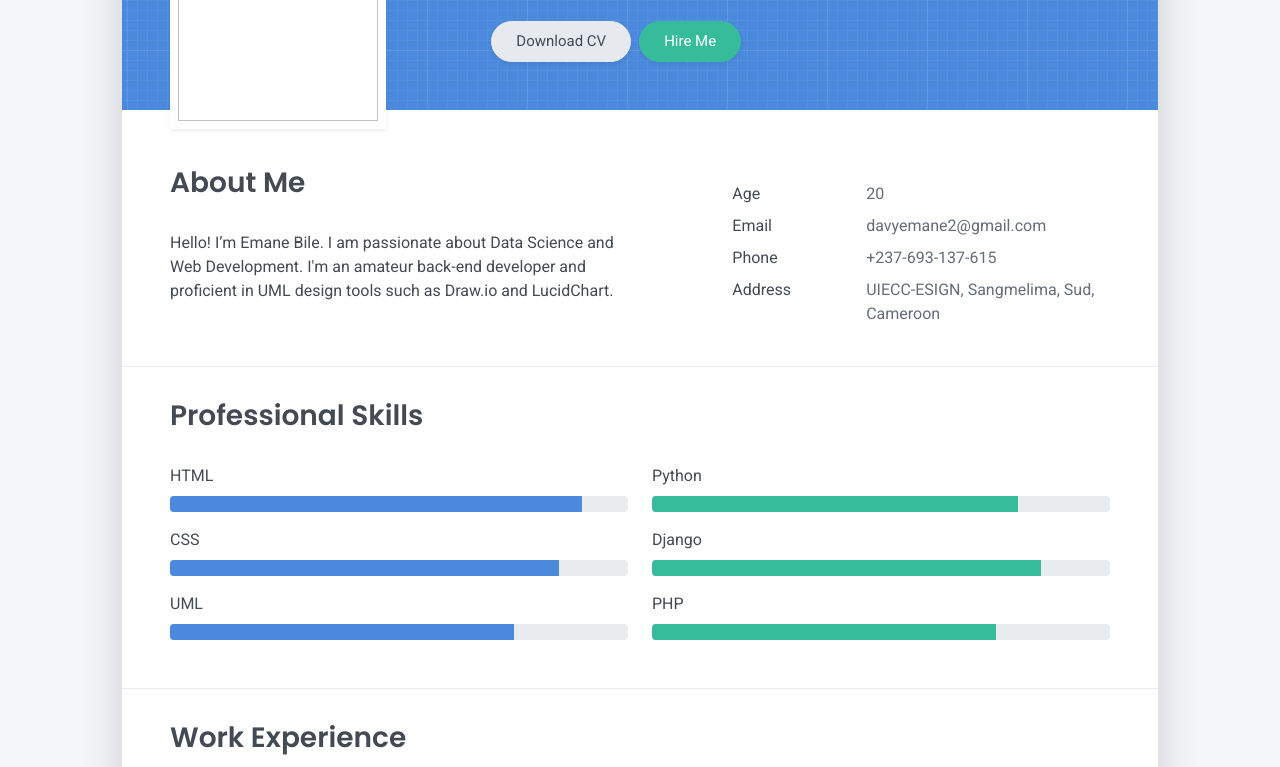
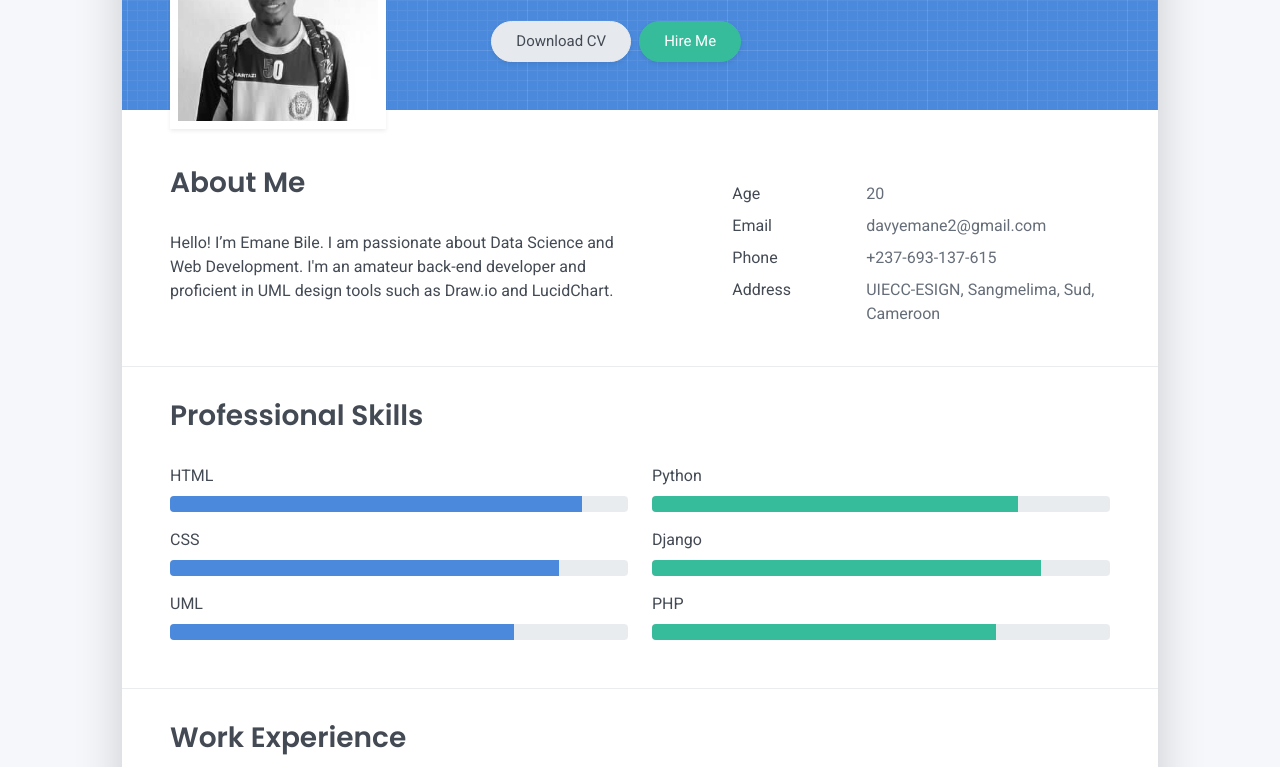
Before and after one commit to davyemane/cv, a plain HTML site: page index.html in a window 1280 px wide. Shown: the part 259-1026 px from the top of the page. Drawn offline with Linux system fonts and the light colour scheme.

Commit message:
Update index.html

```diff
--- a/index.html
+++ b/index.html
@@ -52,7 +52,7 @@
   <div class="cover-bg p-3 p-lg-4 text-white">
     <div class="row">
       <div class="col-lg-4 col-md-5">
-        <div class="avatar hover-effect bg-white shadow-sm p-1"><img src="images/avatars.png" width="200" height="200"/></div>
+        <div class="avatar hover-effect bg-white shadow-sm p-1"><img src="IMAGE/avatars.png" width="200" height="200"/></div>
       </div>
       <div class="col-lg-8 col-md-7 text-center text-md-start">
         <h2 class="h1 mt-2" data-aos="fade-left" data-aos-delay="0">Emane Bile</h2>
```
